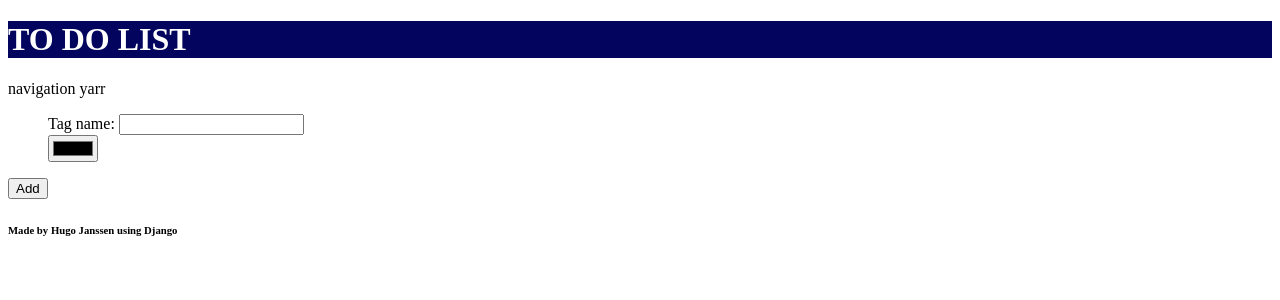
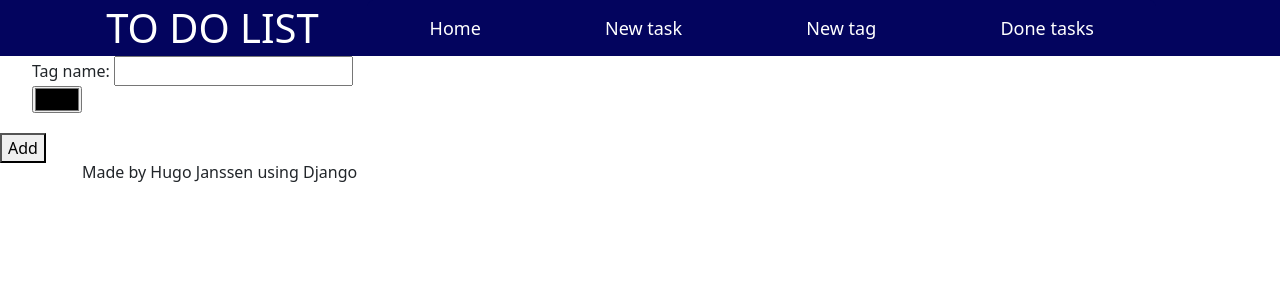
Before and after one commit to hjanssena/To-Do, a Django app: page /main/newtag/ in a window 1280 px wide. Shown: the top 300 px of the page. Run offline with Django 5.2, Linux system fonts and the light colour scheme.

Commit message:
Added css rules and bootstrap to base, task and navbar views

```diff
--- a/main/static/style.css
+++ b/main/static/style.css
@@ -3,9 +3,13 @@
     color: white;
 }
 
-h1 {
+.head_title {
     background-color: #03045e;
     color: white;
+    display: flex;
+    align-items: center;
+    justify-content: center;
+    height: 100%;
 }
 
 .task_display {
@@ -15,7 +19,37 @@
 
 .task_entry {
     display: inline;
-    width: 9.5em;
-    margin: .35em;
-    padding: .25em;
+    border-radius: 10%;
+    min-width: 45%;
+    margin: .5em;
+    padding: .5em;
 }
+
+.nav_bar {
+    min-width: 95%;
+    height: 100%;
+}
+
+.nav_button {
+    font-size: large;
+    font-weight: 500;
+    background-color: #03045e;
+    border-color: #03045e;
+    transition: 250ms;
+}
+
+.nav_button>span {
+    display: flex;
+    align-items: center;
+    justify-content: center;
+    height: 100%;
+}
+
+.nav_button:hover {
+    background-color: #0077B6;
+    border-color: #03045e;
+}
+
+.nav_button:active {
+    background-color: #0099B6;
+}
--- a/main/templates/base.html
+++ b/main/templates/base.html
@@ -6,22 +6,27 @@
     <meta charset="UTF-8">
     <meta name="viewport" content="width=device-width, initial-scale=1.0">
     <title>Document</title>
-    <!--<link href="https://cdn.jsdelivr.net/npm/bootstrap@5.3.3/dist/css/bootstrap.min.css" rel="stylesheet"
-        integrity="sha384-QWTKZyjpPEjISv5WaRU9OFeRpok6YctnYmDr5pNlyT2bRjXh0JMhjY6hW+ALEwIH" crossorigin="anonymous">-->
+    <link href="https://cdn.jsdelivr.net/npm/bootstrap@5.3.3/dist/css/bootstrap.min.css" rel="stylesheet"
+        integrity="sha384-QWTKZyjpPEjISv5WaRU9OFeRpok6YctnYmDr5pNlyT2bRjXh0JMhjY6hW+ALEwIH" crossorigin="anonymous">
     <link rel="stylesheet" href="{% static 'style.css' %}">
 </head>
 
 <body>
-    <header>{% include "partials/header.html" %}</header>
+    <header>
+        <div class="container">
+            <div class="row">
+                <div class="col-3">{% include "partials/header.html" %}</div>
+                <nav class="col-9">{% include "partials/navbar.html" %}</nav>
+            </div>
+        </div>
+    </header>
     <main>
-        <nav>{% include "partials/navbar.html" %}</nav>
-        <div class="content">{% block content %}{% endblock %}</div>
+        {% block content %}{% endblock %}
     </main>
-    <footer>{% include "partials/footer.html" %}</footer>
-
-    <!--<script src="https://cdn.jsdelivr.net/npm/bootstrap@5.3.3/dist/js/bootstrap.bundle.min.js"
+    <footer class="container">{% include "partials/footer.html" %}</footer>
+    <script src="https://cdn.jsdelivr.net/npm/bootstrap@5.3.3/dist/js/bootstrap.bundle.min.js"
         integrity="sha384-YvpcrYf0tY3lHB60NNkmXc5s9fDVZLESaAA55NDzOxhy9GkcIdslK1eN7N6jIeHz"
-        crossorigin="anonymous"></script>-->
+        crossorigin="anonymous"></script>
 </body>
 
 </html>
--- a/main/templates/partials/header.html
+++ b/main/templates/partials/header.html
@@ -1 +1 @@
-<h1>TO DO LIST</h1>
+<h1 class="display-6 text-center align-middle head_title">TO DO LIST</h1>
--- a/main/templates/partials/navbar.html
+++ b/main/templates/partials/navbar.html
@@ -1 +1,6 @@
-navigation yarr
+<div class="btn-group nav_bar text-center" role="group">
+    <a href="{% url 'taskview' %} " class="btn btn-primary nav_button"><span>Home</span></a>
+    <a href="{% url 'newentry' %}" class="btn btn-primary nav_button"><span>New task</span></a>
+    <a href="{% url 'newtag' %}" class="btn btn-primary nav_button"><span>New tag</span></a>
+    <a href="{% url 'donetaskview' %}" class="btn btn-primary nav_button"><span>Done tasks</span></a>
+</div>
```
Also changed, not shown: main/templates/list_tasks.html (+11 -7 lines), db.sqlite3.
